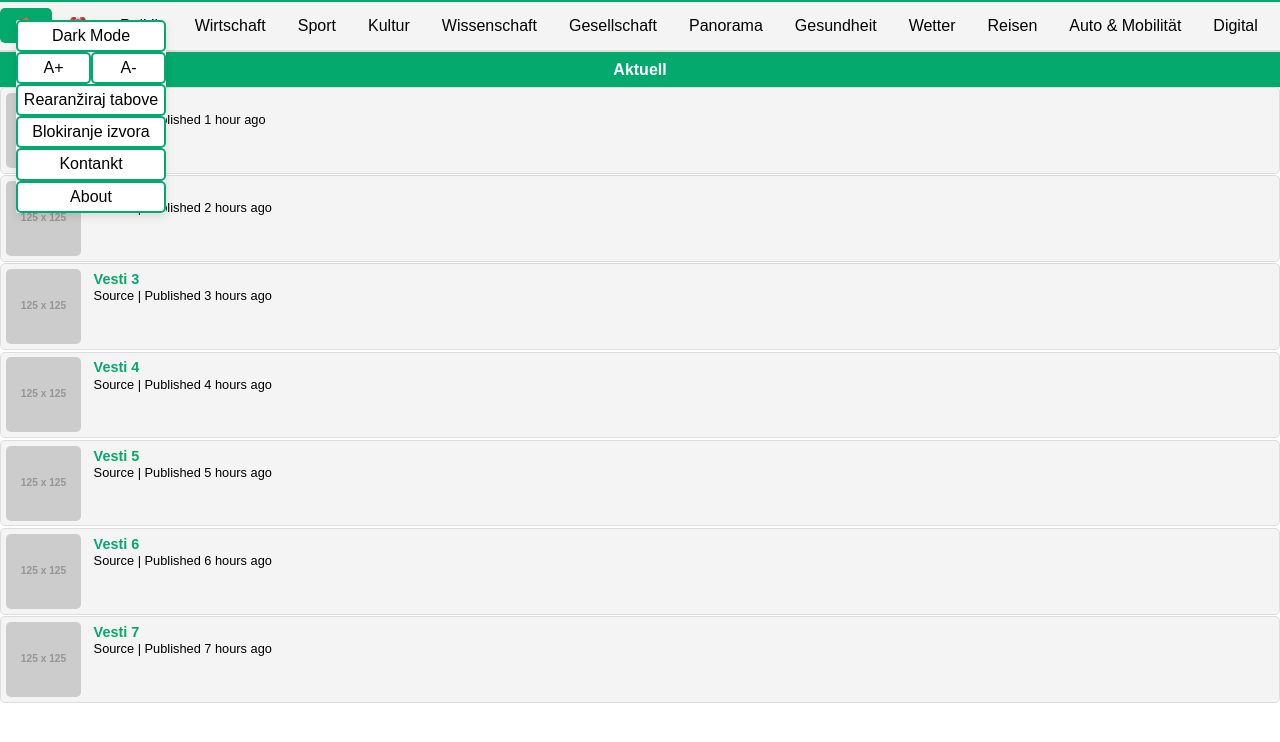
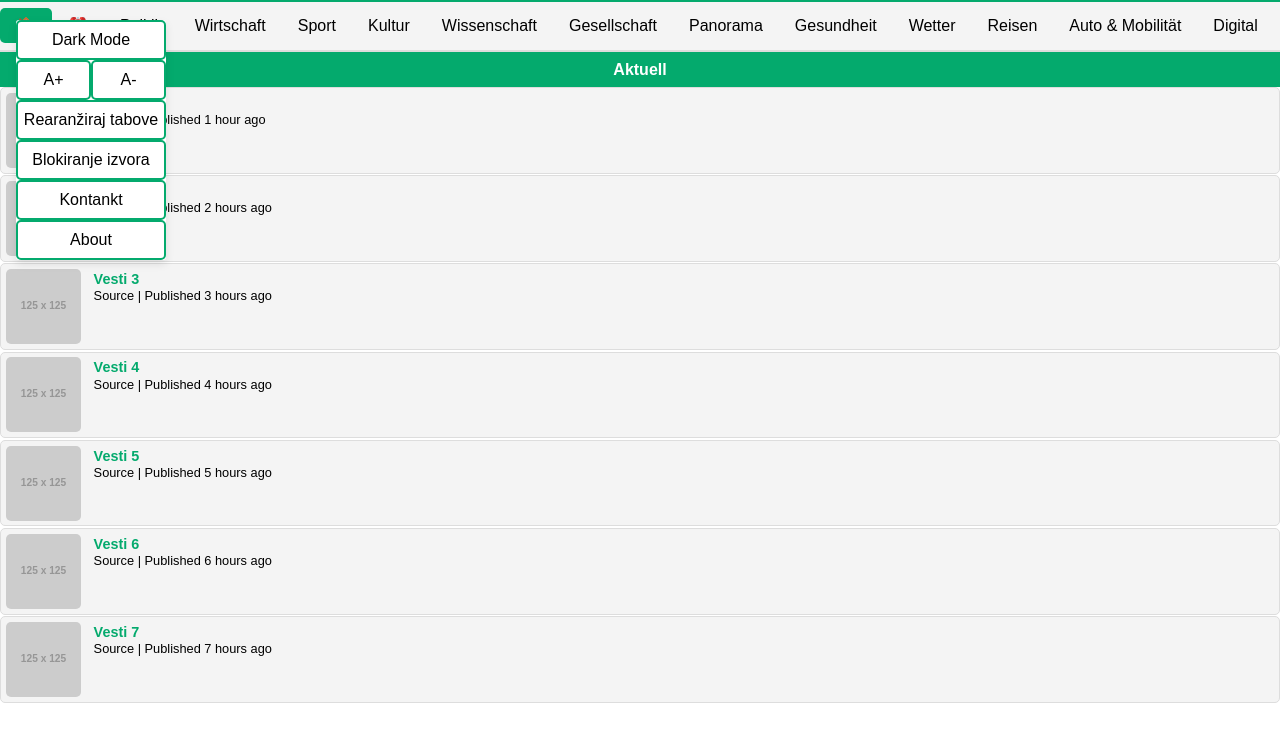
Before and after one commit to 0Badwa/DACHnews, a plain HTML site: page index.html in a window 1280 px wide. Both pictures are taken after a click on the button "Menu". Shown: the part 58-800 px from the top of the page. Drawn offline with Linux system fonts and the light colour scheme; placeholder pictures from the web are drawn by us.

Commit message:
Update styles.css

```diff
--- a/src/css/styles.css
+++ b/src/css/styles.css
@@ -97,7 +97,8 @@ nav .menu button:hover {
   background: none;
   border: none;
   color: inherit;
-  padding: 1rem 1.5rem;
+  padding: 0 1.5rem;
+  height: 2.5rem; /* Povećava visinu */
   text-align: left;
   width: 100%;
   cursor: pointer;
```
